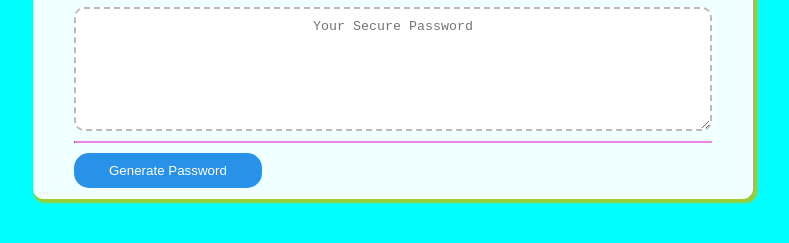
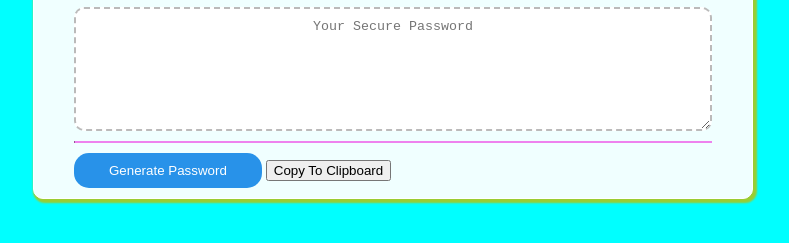
Before and after one commit to jones9682/Password-Generator, a plain HTML site: page index.html in a window 1280 px wide. Shown: the part 199-442 px from the top of the page, without its empty margins (247-1036 px from the left). Drawn offline with Linux system fonts and the light colour scheme.

Commit message:
added clipboard button

```diff
--- a/index.html
+++ b/index.html
@@ -28,6 +28,7 @@
         <hr />
         <div class="card-footer">
           <button id="generate" class="btn">Generate Password</button>
+          <button id="generate" class="btn2">Copy To Clipboard</button>
         </div>
       </div>
     </div>
```
